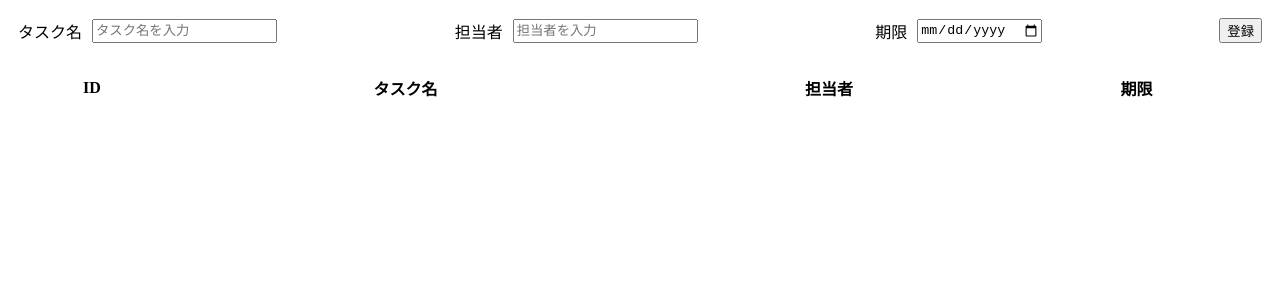
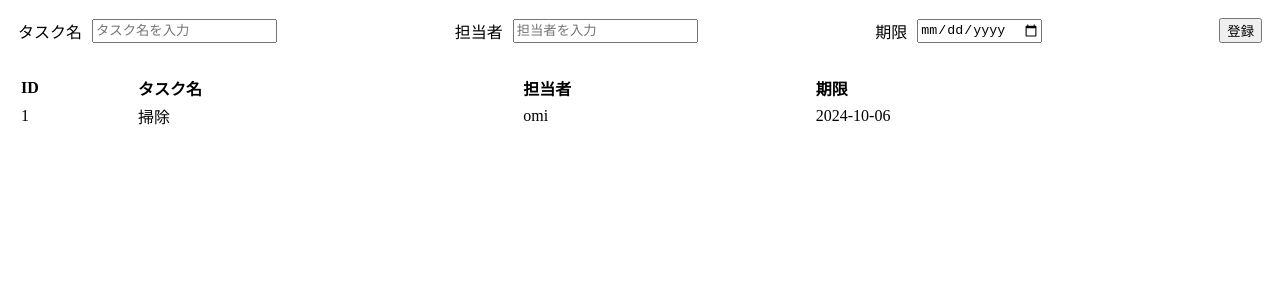
Before and after one commit to Omi354/todo-app-react, a React (Vite) app: page / in a window 1280 px wide. Shown: the top 300 px of the page. Built offline with nearby package versions, Linux system fonts and the light colour scheme.

Commit message:
Tasks配列をアウトプットできるように実装しました

```diff
--- a/src/App.scss
+++ b/src/App.scss
@@ -21,4 +21,7 @@ body {
 .tasksTable {
   margin-top: 30px;
   width: 100%;
+  &_th {
+    text-align: left;
+  }
 }
--- a/src/App.tsx
+++ b/src/App.tsx
@@ -123,18 +123,33 @@ const InputTaskArea: React.FC<InputTaskAreaProps> = ({
   );
 };
 
-const TasksArea: React.FC = () => {
+type TasksAreaProps = {
+  tasks: Array<task>;
+};
+
+const TasksArea: React.FC<TasksAreaProps> = ({ tasks }) => {
   return (
     <table className="tasksTable">
       <thead className="tasksTable_thead">
         <tr>
-          <th>ID</th>
-          <th>タスク名</th>
-          <th>担当者</th>
-          <th>期限</th>
+          <th className="tasksTable_th">ID</th>
+          <th className="tasksTable_th">タスク名</th>
+          <th className="tasksTable_th">担当者</th>
+          <th className="tasksTable_th">期限</th>
         </tr>
       </thead>
-      <tbody className="tasksTable_tbody"></tbody>
+      <tbody className="tasksTable_tbody">
+        {tasks.map((task: task) => {
+          return (
+            <tr key={task.id}>
+              <td>{task.id}</td>
+              <td>{task.name}</td>
+              <td>{task.person}</td>
+              <td>{task.deadline}</td>
+            </tr>
+          );
+        })}
+      </tbody>
     </table>
   );
 };
@@ -163,7 +178,7 @@ function App() {
         deadline={deadline}
         setDeadline={setDeadline}
       />
-      <TasksArea />
+      <TasksArea tasks={tasks} />
     </div>
   );
 }
```
